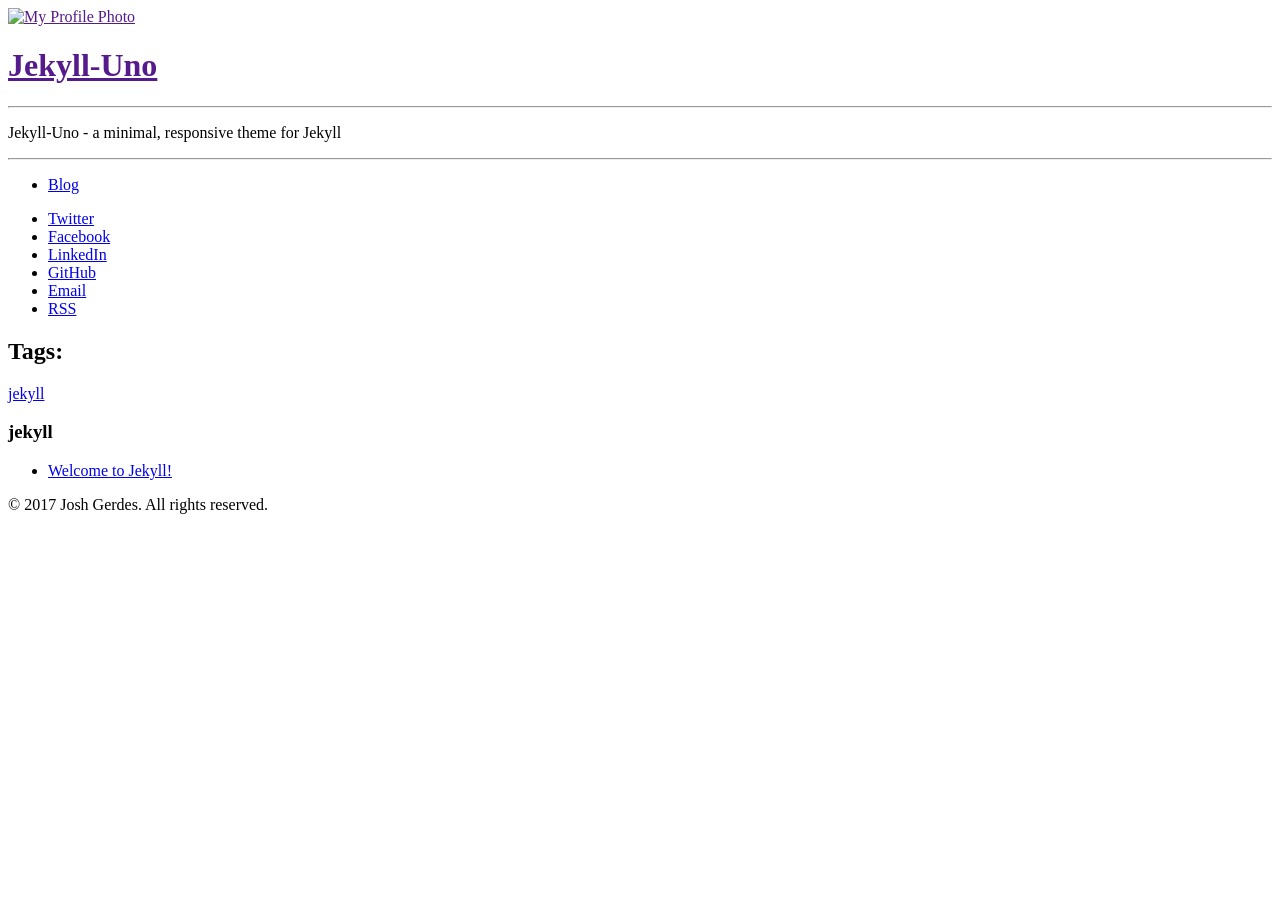
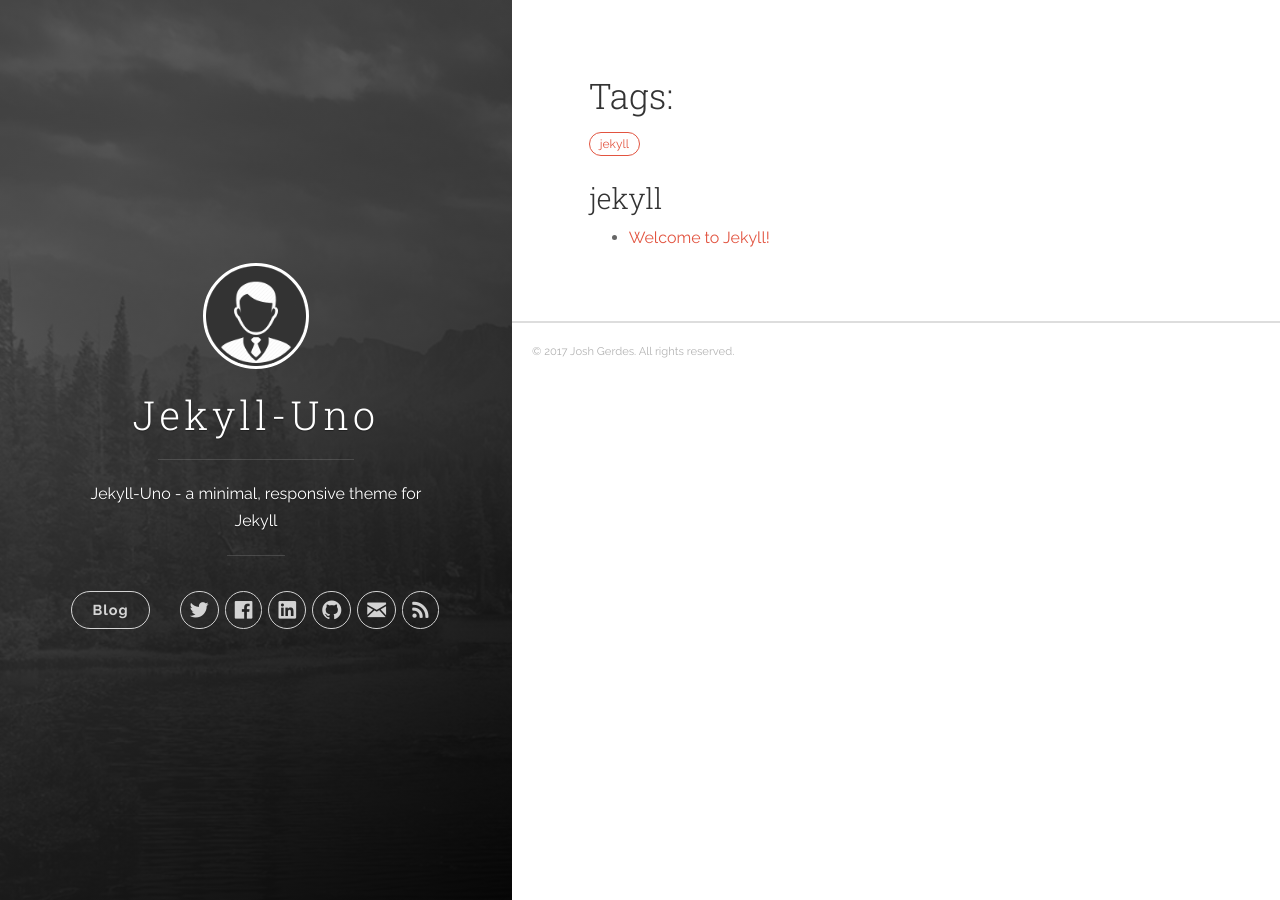
Before and after one commit to wodeni/wodeni.github.io, a Jekyll site: the page built from tags.md, in a window 1280 px wide. Built offline with Jekyll 4.4.1, drawn with Linux system fonts in a browser that asks for light colours; nearby versions of some CDN libraries; some of the changed lines change nothing that is shown.

Commit message:
auto commit

```diff
--- a/_config.yml
+++ b/_config.yml
@@ -2,7 +2,7 @@
 title: Jekyll-Uno
 description: 'Jekyll-Uno - a minimal, responsive theme for Jekyll'
 url: 'http://wodeni.github.io/nimo-site'
-baseurl: ''
+baseurl: '/nimo-site/'
 # google_analytics: 'UA-XXXXXX-X'
 # disqus_shortname: 'your-disqus-name'
 
```
